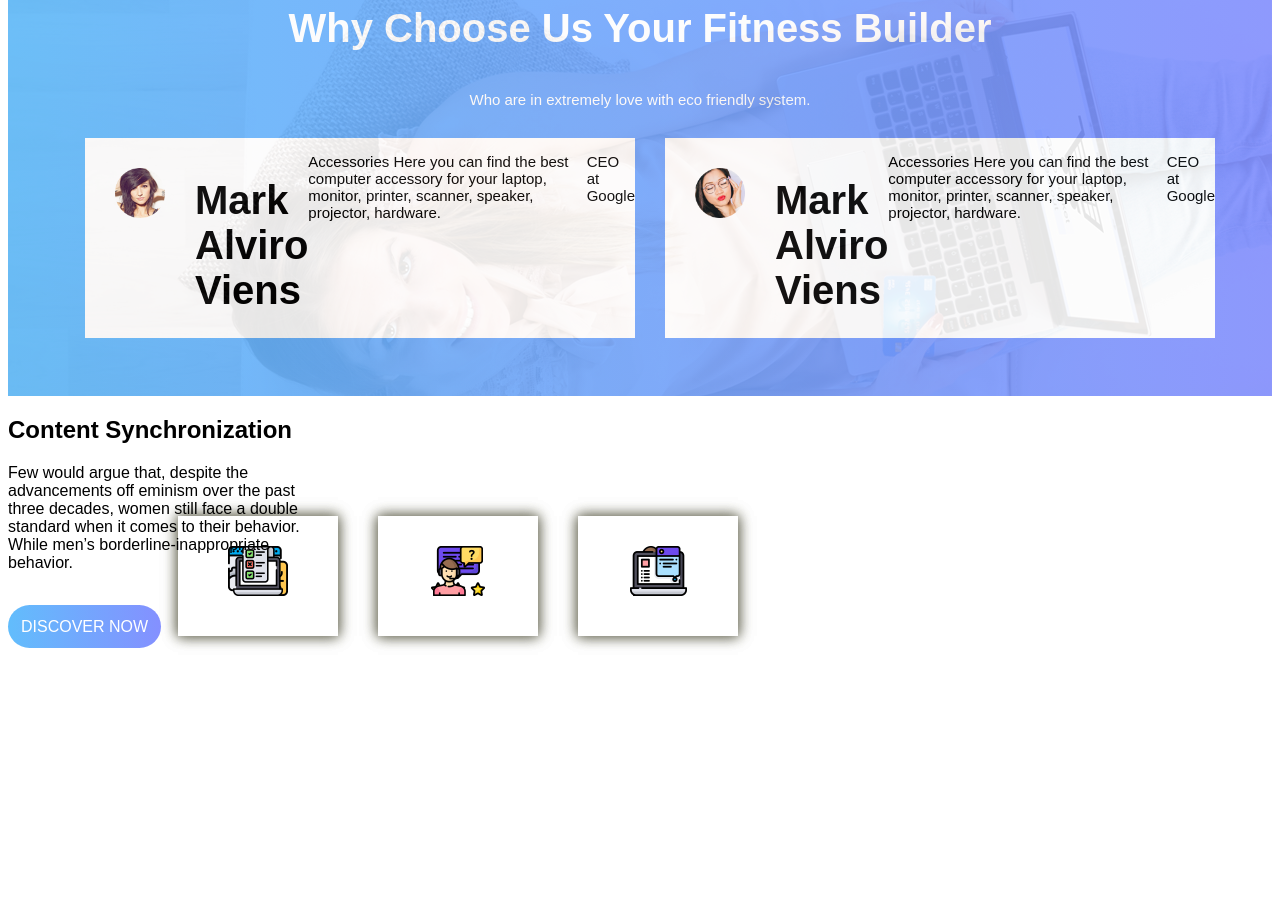
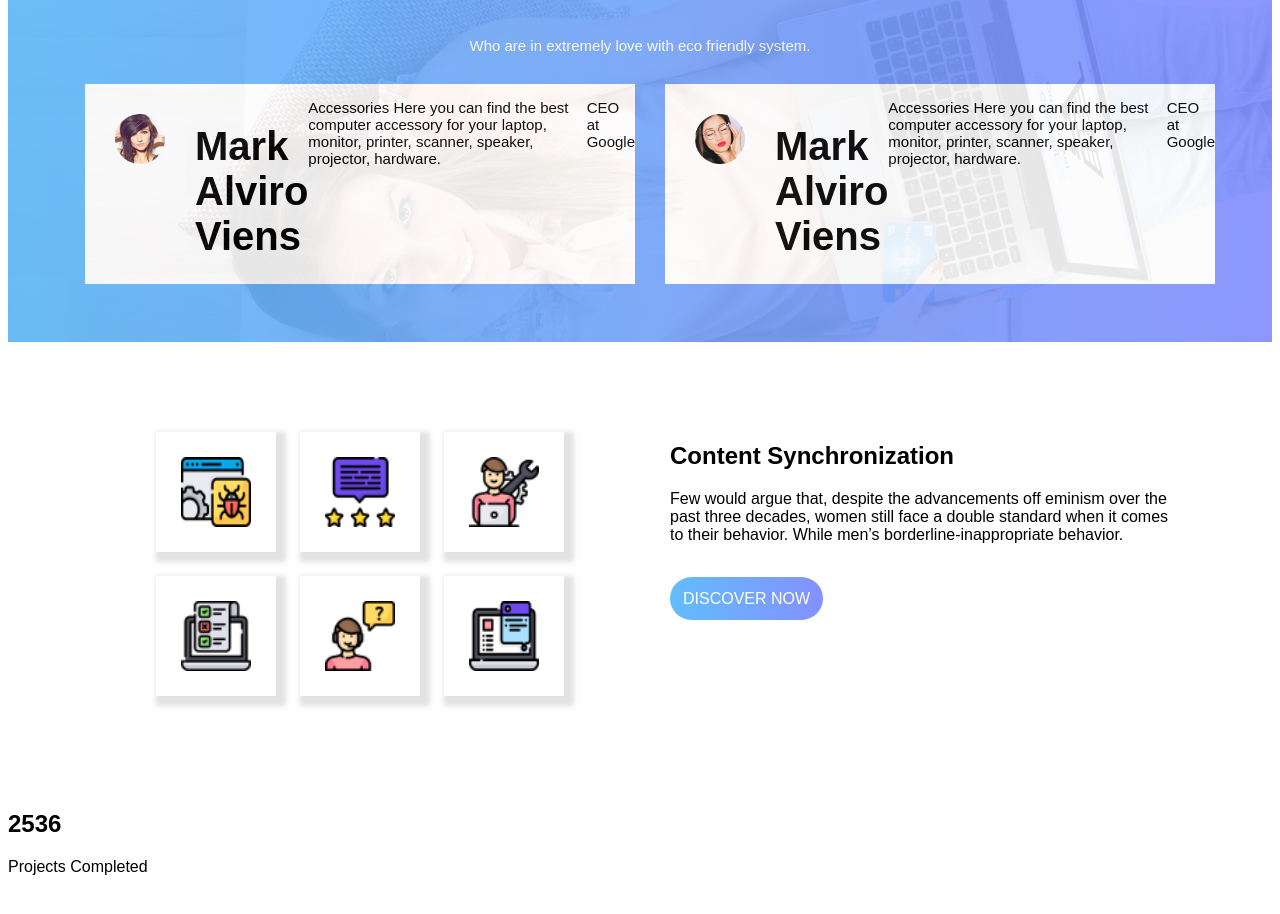
Before and after one commit to levy23/Call-Center-layout, a website: page index.html in a window 1280 px wide. Shown: the part 1068-1982 px from the top of the page. After the commit the page ends 1960 px from the top, so only its background shows below. Drawn offline with Linux system fonts and the light colour scheme.

Commit message:
new-section

```diff
--- a/index.html
+++ b/index.html
@@ -81,23 +81,27 @@
     </div>
 <div class="container">
     <div class="content">
-        <div class="content-pp">
-            <a class="o2" href="#"><img src="img/o1.png"></a>
-            <a class="o2" href="#"><img src="img/o2.png"></a>
-            <a class="o2" href="#"><img src="img/o3.png"></a>
+        <div class="content-1">
+            <a class="co" href="#"><img class="co2" src="img/o1.png"></a>
+            <a class="co" href="#"><img class="co2" src="img/o2.png"></a>
+            <a class="co" href="#"><img class="co2" src="img/o3.png"></a>
+            <a class="co" href="#"><img class="co2" src="img/o4.png"></a>
+            <a class="co" href="#"><img class="co2" src="img/o5.png"></a>
+            <a class="co" href="#"><img class="co2" src="img/o6.png"></a>
         </div>
-        <div class="content-pp">
-            <a class="o2" href="#"><img src="img/o4.png"></a>
-            <a class="o2" href="#"><img src="img/o5.png"></a>
-            <a class="o2" href="#"><img src="img/o6.png"></a>
-        </div>
-        <div class="content-pp2"><h2>Content Synchronization</h2>
+        <div class="content-2"><h2>Content Synchronization</h2>
             <p>Few would argue that, despite the advancements off eminism over the past three decades, women still face a double standard when it comes to their behavior. While men’s borderline-inappropriate behavior.</p>
             <div class="btnhd">
                 <a class="btn" href="#">Discover now</a>
             </div>
         </div>
     </div>
+    <div class="content-info">
+        <h2>2536</h2>
+        <p>Projects Completed</p>
+    </div>
+    </div>
+
 
 
 </div>
--- a/scss/style.scss
+++ b/scss/style.scss
@@ -8,9 +8,16 @@ html{
 }
 
 .header-nav{
-
+  position: fixed;
   display: flex;
   justify-content: center;
+  z-index: 997;
+  left: 0;
+  top: 0;
+  right: 0;
+  padding: 8px 0;
+  background: #fff;
+  box-shadow: -21.213px 21.213px 30px 0px rgba(158,158,158,0.3)
 }
 
 .main-header{
@@ -167,40 +174,32 @@ html{
 
 /*content*/
 
-.content{
-  height: 600px;
-
+.content {
+  padding: 50px;
+  display: flex;
+  justify-content: center;
 }
 
-.content-pp{
-  position: absolute;
-  display: flex;
-  text-align: center;
-  padding-left: 150px;
-  padding-top: 80px;
-
-  height: 600px;
+.content-2{
+  width: 500px;
+  padding: 30px;
 }
 
-.o2{
-  box-shadow: 0 0 0.8em #776;
-  padding: 30px;
-  width: 100px;
-  height: 60px;
+.content-1{
+  margin: 30px;
+  width: 500px;
+  text-align: center;
 }
 
-.o2:hover{
-  border: 2px solid #8490ff;
-  padding: 28px;
+.co2{
+  padding: 25px;
+  margin: 10px;
+  width: 70px;
+  height: 70px;
+  box-shadow: 5px 5px 5px 5px rgba(158,158,158,0.3);
 }
 
-.content-pp a{
-  margin: 20px;
+.co2:hover{
+  border: 2px solid #8490ff;
+  margin: 8px;
 }
-
-.content-pp2{
-  position: relative;
-  padding-right: 250px;
-  padding-bottom: 1px;
-  width: 300px;
-}
```
Also changed, not shown: css/style.css, scss/style.css, 2 other files.
